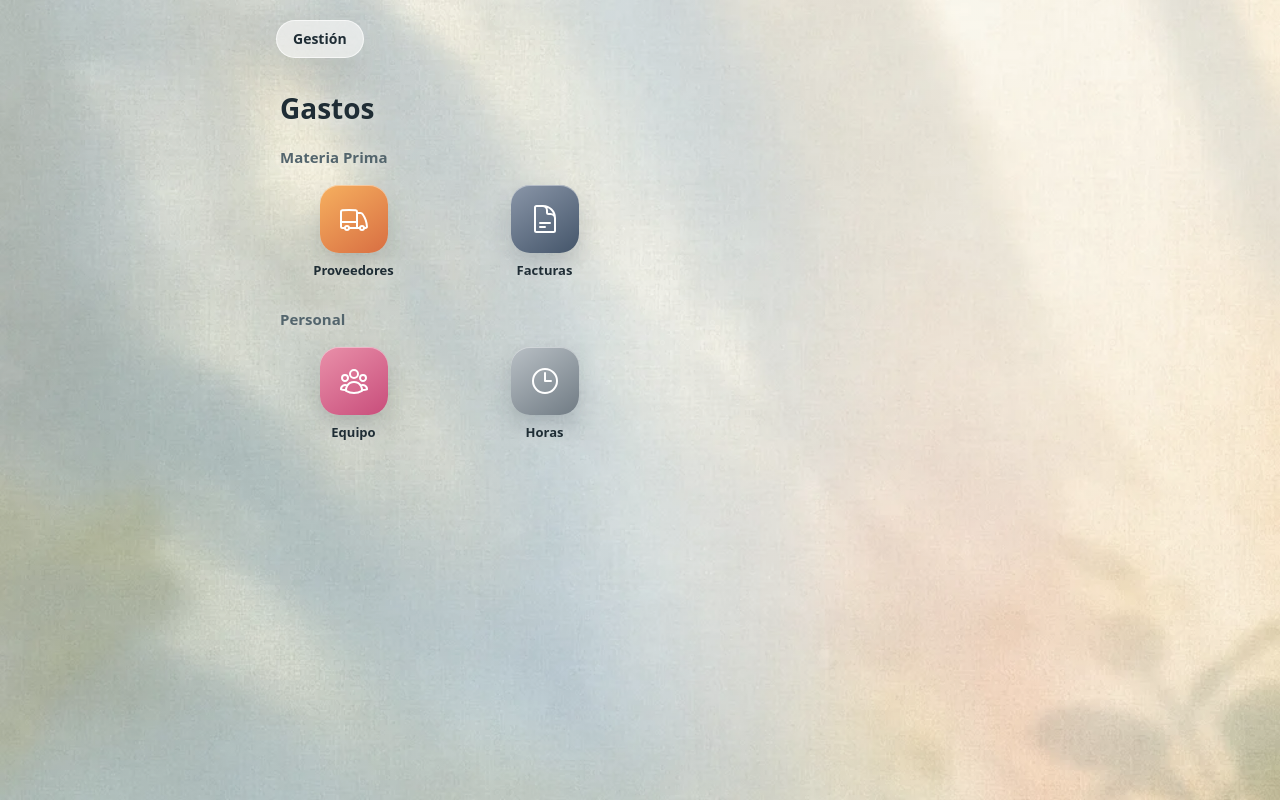
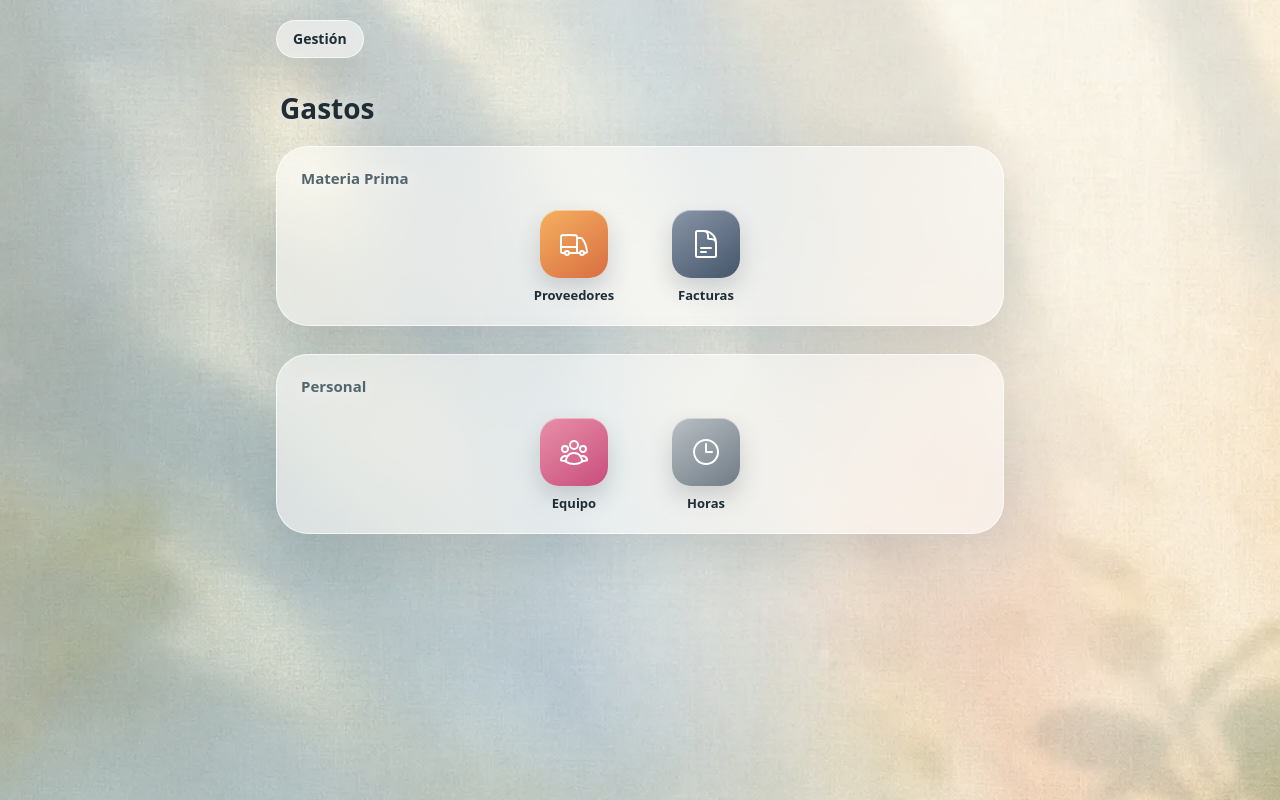
Before and after one commit to nvidela-dev/walter-os, a Next.js app: page / in a window 1280 px wide. Built offline with nearby package versions, Linux system fonts and the light colour scheme.

Commit message:
style: add glass panels to home sections

```diff
--- a/src/app/page.tsx
+++ b/src/app/page.tsx
@@ -67,7 +67,7 @@ function HomeTile({ app }: { app: HomeApp }): ReactElement {
   return (
     <Link
       href={app.href}
-      className="group flex min-w-0 flex-col items-center gap-2 text-center transition active:scale-[0.96]"
+      className="group flex w-[5.75rem] min-w-0 flex-col items-center gap-2 text-center transition active:scale-[0.96]"
     >
       <div className={`ios-icon flex h-[4.25rem] w-[4.25rem] items-center justify-center text-white transition group-hover:scale-[1.03] ${app.bg}`}>
         <app.icon className="h-8 w-8" />
@@ -107,11 +107,11 @@ export default function Home(): ReactElement {
 
               <div className="space-y-7">
                 {section.groups.map((group) => (
-                  <div key={group.title} className="space-y-4">
-                    <h2 className="px-1 text-[15px] font-semibold text-[#53656d] drop-shadow-[0_1px_8px_rgba(255,255,255,0.8)]">
+                  <div key={group.title} className="ios-glass rounded-[2rem] px-5 py-5">
+                    <h2 className="mb-5 px-1 text-[15px] font-semibold text-[#53656d] drop-shadow-[0_1px_8px_rgba(255,255,255,0.8)]">
                       {group.title}
                     </h2>
-                    <div className="grid grid-cols-2 gap-x-9 gap-y-7 sm:grid-cols-4">
+                    <div className="flex flex-wrap justify-center gap-x-10 gap-y-7">
                       {group.apps.map((app) => (
                         <HomeTile key={`${group.title}-${app.name}`} app={app} />
                       ))}
```
